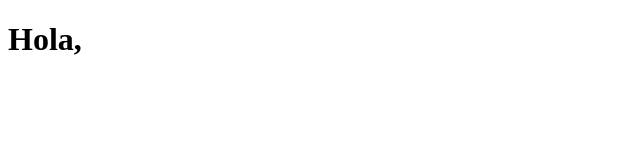
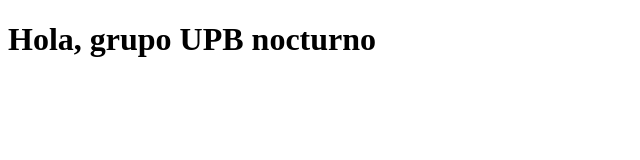
Before and after one commit to RichardGomezNavarro/prueba1, a plain HTML site: page index.html in a window 1280 px wide. Shown: the whole page, without its empty margins (0-640 px from the left). Drawn offline with Linux system fonts and the light colour scheme.

Commit message:
Update index.html

```diff
--- a/index.html
+++ b/index.html
@@ -7,6 +7,6 @@
     <title>Document</title>
 </head>
 <body>
-    <h1>Hola,</h1>
+    <h1>Hola, grupo UPB nocturno</h1>
 </body>
 </html>
```
